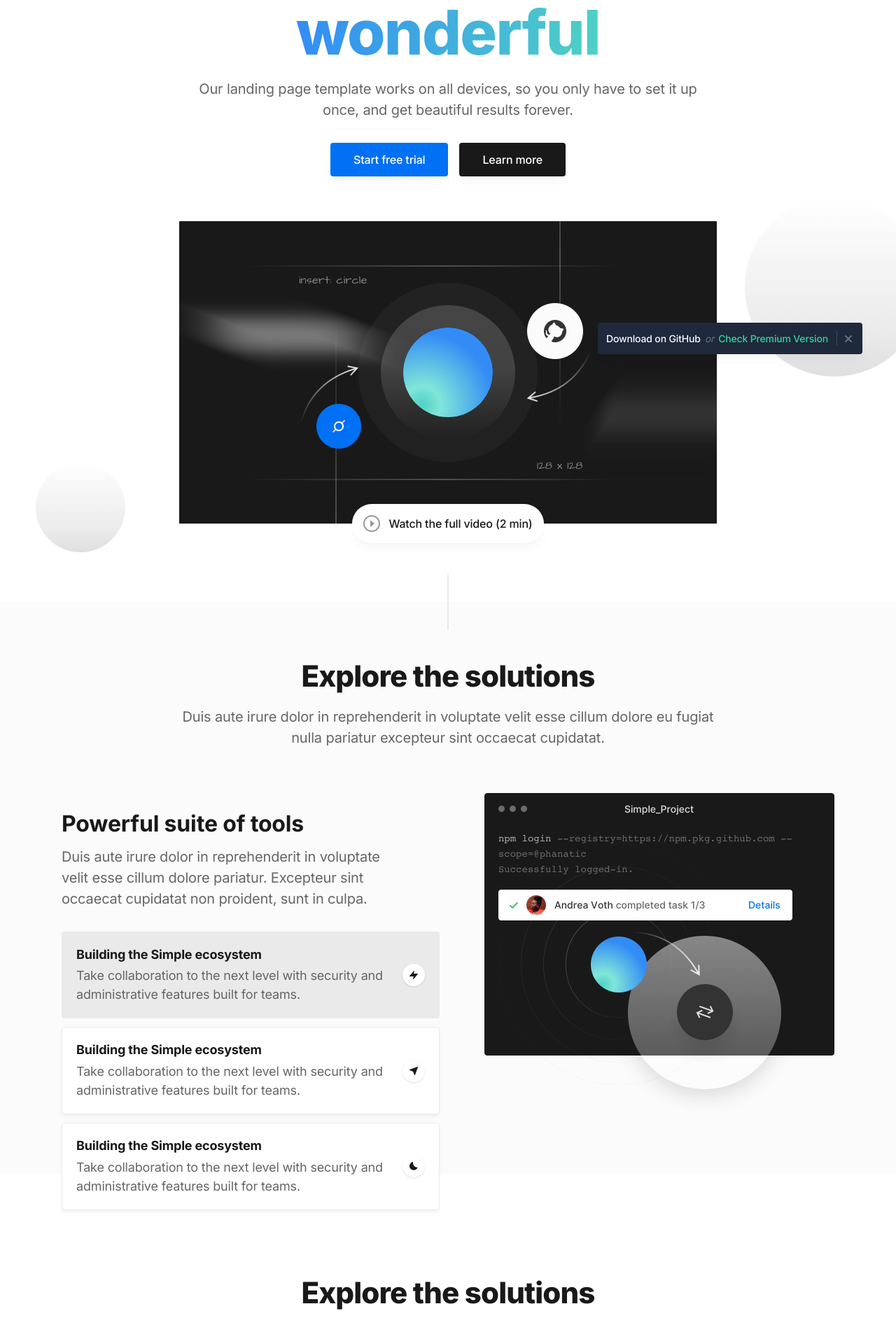
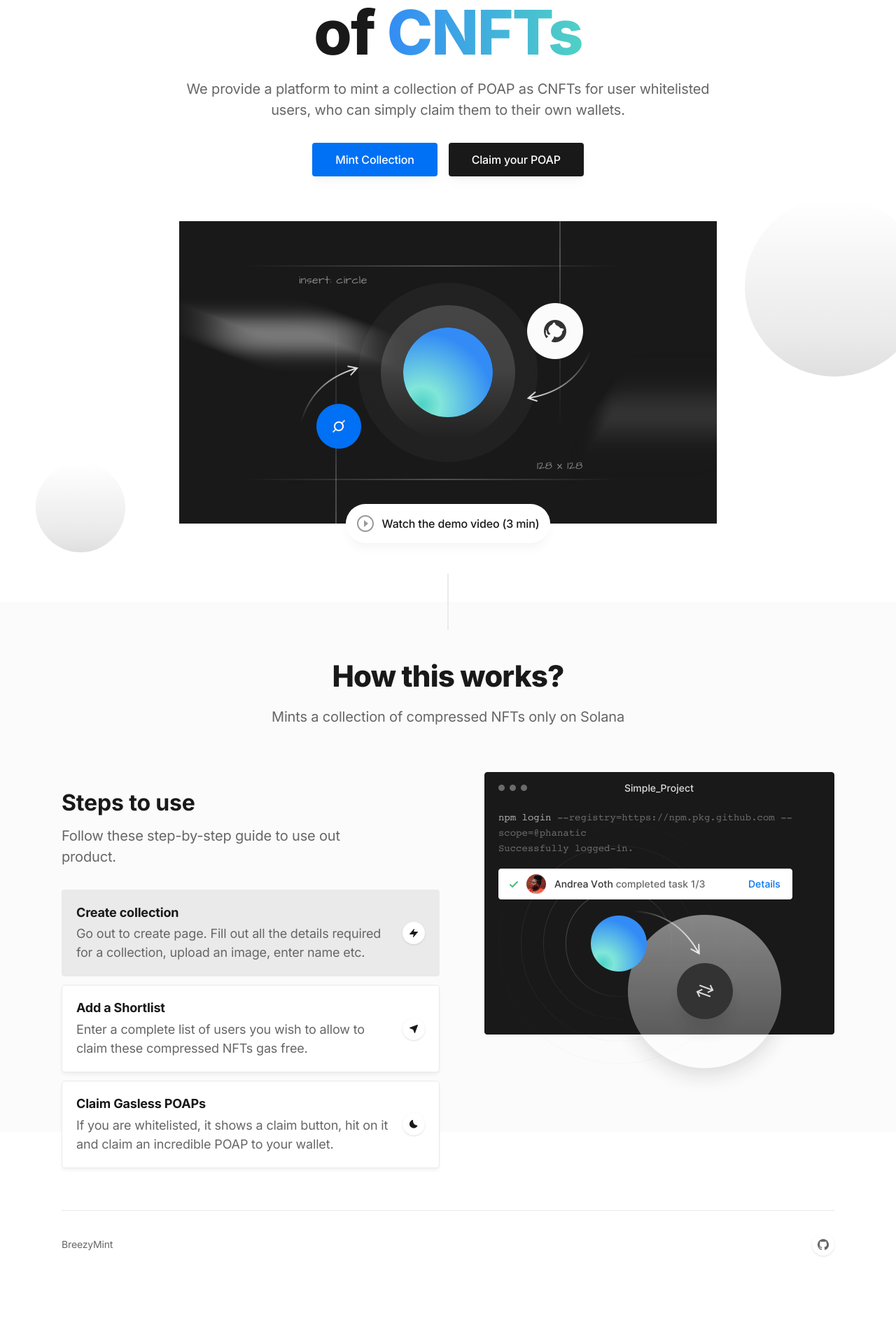
Before and after one commit to breezymint-labs/opos, a Next.js app: page / in a window 1280 px wide. Shown: the part 262-2155 px from the top of the page at 70% size. After the commit the page ends 2088 px from the top, so only its background shows below. Built offline with nearby package versions, Linux system fonts and the light colour scheme.

Commit message:
added content

```diff
--- a/app/(default)/page.tsx
+++ b/app/(default)/page.tsx
@@ -14,7 +14,7 @@ export default function Home() {
     <>
       <Hero />
       <Features />
-      <FeaturesBlocks />
+      {/* <FeaturesBlocks /> */}
       {/* <Testimonials /> */}
       {/* <Newsletter /> */}
     </>
--- a/app/layout.tsx
+++ b/app/layout.tsx
@@ -3,7 +3,6 @@ import './css/style.css'
 import { Inter } from 'next/font/google'
 
 import Header from '@/components/ui/header'
-import Banner from '@/components/banner'
 
 const inter = Inter({
   subsets: ['latin'],
@@ -27,7 +26,6 @@ export default function RootLayout({
         <div className="flex flex-col min-h-screen overflow-hidden supports-[overflow:clip]:overflow-clip">
           <Header />
           {children}
-          <Banner />
         </div>
       </body>
     </html>
--- a/components/features.tsx
+++ b/components/features.tsx
@@ -32,8 +32,8 @@ export default function Features() {
 
           {/* Section header */}
           <div className="max-w-3xl mx-auto text-center pb-12 md:pb-16">
-            <h1 className="h2 mb-4">Explore the solutions</h1>
-            <p className="text-xl text-gray-600">Duis aute irure dolor in reprehenderit in voluptate velit esse cillum dolore eu fugiat nulla pariatur excepteur sint occaecat cupidatat.</p>
+            <h1 className="h2 mb-4">How this works?</h1>
+            <p className="text-xl text-gray-600">Mints a collection of compressed NFTs only on Solana</p>
           </div>
 
           {/* Section content */}
@@ -42,8 +42,8 @@ export default function Features() {
             {/* Content */}
             <div className="max-w-xl md:max-w-none md:w-full mx-auto md:col-span-7 lg:col-span-6 md:mt-6" data-aos="fade-right">
               <div className="md:pr-4 lg:pr-12 xl:pr-16 mb-8">
-                <h3 className="h3 mb-3">Powerful suite of tools</h3>
-                <p className="text-xl text-gray-600">Duis aute irure dolor in reprehenderit in voluptate velit esse cillum dolore pariatur. Excepteur sint occaecat cupidatat non proident, sunt in culpa.</p>
+                <h3 className="h3 mb-3">Steps to use</h3>
+                <p className="text-xl text-gray-600">Follow these step-by-step guide to use out product.</p>
               </div>
               {/* Tabs buttons */}
               <div className="mb-8 md:mb-0">
@@ -53,8 +53,8 @@ export default function Features() {
                   onClick={(e) => { e.preventDefault(); setTab(1); }}
                 >
                   <div>
-                    <div className="font-bold leading-snug tracking-tight mb-1">Building the Simple ecosystem</div>
-                    <div className="text-gray-600">Take collaboration to the next level with security and administrative features built for teams.</div>
+                    <div className="font-bold leading-snug tracking-tight mb-1">Create collection</div>
+                    <div className="text-gray-600">Go out to create page. Fill out all the details required for a collection, upload an image, enter name etc.</div>
                   </div>
                   <div className="flex justify-center items-center w-8 h-8 bg-white rounded-full shadow flex-shrink-0 ml-3">
                     <svg className="w-3 h-3 fill-current" viewBox="0 0 12 12" xmlns="http://www.w3.org/2000/svg">
@@ -68,8 +68,8 @@ export default function Features() {
                   onClick={(e) => { e.preventDefault(); setTab(2); }}
                 >
                   <div>
-                    <div className="font-bold leading-snug tracking-tight mb-1">Building the Simple ecosystem</div>
-                    <div className="text-gray-600">Take collaboration to the next level with security and administrative features built for teams.</div>
+                    <div className="font-bold leading-snug tracking-tight mb-1">Add a Shortlist</div>
+                    <div className="text-gray-600">Enter a complete list of users you wish to allow to claim these compressed NFTs gas free.</div>
                   </div>
                   <div className="flex justify-center items-center w-8 h-8 bg-white rounded-full shadow flex-shrink-0 ml-3">
                     <svg className="w-3 h-3 fill-current" viewBox="0 0 12 12" xmlns="http://www.w3.org/2000/svg">
@@ -83,8 +83,8 @@ export default function Features() {
                   onClick={(e) => { e.preventDefault(); setTab(3); }}
                 >
                   <div>
-                    <div className="font-bold leading-snug tracking-tight mb-1">Building the Simple ecosystem</div>
-                    <div className="text-gray-600">Take collaboration to the next level with security and administrative features built for teams.</div>
+                    <div className="font-bold leading-snug tracking-tight mb-1">Claim Gasless POAPs</div>
+                    <div className="text-gray-600">If you are whitelisted, it shows a claim button, hit on it and claim an incredible POAP to your wallet.</div>
                   </div>
                   <div className="flex justify-center items-center w-8 h-8 bg-white rounded-full shadow flex-shrink-0 ml-3">
                     <svg className="w-3 h-3 fill-current" viewBox="0 0 12 12" xmlns="http://www.w3.org/2000/svg">
--- a/components/hero.tsx
+++ b/components/hero.tsx
@@ -29,15 +29,15 @@ export default function Hero() {
 
           {/* Section header */}
           <div className="text-center pb-12 md:pb-16">
-            <h1 className="text-5xl md:text-6xl font-extrabold leading-tighter tracking-tighter mb-4" data-aos="zoom-y-out">Make your website <span className="bg-clip-text text-transparent bg-gradient-to-r from-blue-500 to-teal-400">wonderful</span></h1>
+            <h1 className="text-5xl md:text-6xl font-extrabold leading-tighter tracking-tighter mb-4" data-aos="zoom-y-out">Mint your own collection of <span className="bg-clip-text text-transparent bg-gradient-to-r from-blue-500 to-teal-400"> CNFTs</span></h1>
             <div className="max-w-3xl mx-auto">
-              <p className="text-xl text-gray-600 mb-8" data-aos="zoom-y-out" data-aos-delay="150">Our landing page template works on all devices, so you only have to set it up once, and get beautiful results forever.</p>
+              <p className="text-xl text-gray-600 mb-8" data-aos="zoom-y-out" data-aos-delay="150">We provide a platform to mint a collection of POAP as CNFTs for user whitelisted users, who can simply claim them to their own wallets.</p>
               <div className="max-w-xs mx-auto sm:max-w-none sm:flex sm:justify-center" data-aos="zoom-y-out" data-aos-delay="300">
                 <div>
-                  <a className="btn text-white bg-blue-600 hover:bg-blue-700 w-full mb-4 sm:w-auto sm:mb-0" href="#0">Start free trial</a>
+                  <a className="btn text-white bg-blue-600 hover:bg-blue-700 w-full mb-4 sm:w-auto sm:mb-0" href="#0">Mint Collection</a>
                 </div>
                 <div>
-                  <a className="btn text-white bg-gray-900 hover:bg-gray-800 w-full sm:w-auto sm:ml-4" href="#0">Learn more</a>
+                  <a className="btn text-white bg-gray-900 hover:bg-gray-800 w-full sm:w-auto sm:ml-4" href="#0">Claim your POAP</a>
                 </div>
               </div>
             </div>
--- a/components/modal-video.tsx
+++ b/components/modal-video.tsx
@@ -69,7 +69,7 @@ export default function ModalVideo({
               <path d="M12 22c5.523 0 10-4.477 10-10S17.523 2 12 2 2 6.477 2 12s4.477 10 10 10zm0 2C5.373 24 0 18.627 0 12S5.373 0 12 0s12 5.373 12 12-5.373 12-12 12z" />
               <path d="M10 17l6-5-6-5z" />
             </svg>
-            <span className="ml-3">Watch the full video (2 min)</span>
+            <span className="ml-3">Watch the demo video (3 min)</span>
           </button>
         </div>
       </div>
--- a/components/ui/footer.tsx
+++ b/components/ui/footer.tsx
@@ -3,143 +3,39 @@ import Logo from './logo'
 export default function Footer() {
   return (
     <footer>
-      <div className="max-w-6xl mx-auto px-4 sm:px-6">
+      <div className="max-w-6xl mx-auto px-4 sm:px-6 mt-12">
 
-        {/* Top area: Blocks */}
-        <div className="grid sm:grid-cols-12 gap-8 py-8 md:py-12 border-t border-gray-200">
-
-          {/* 1st block */}
-          <div className="sm:col-span-12 lg:col-span-3">
-            <div className="mb-2">
-              <Logo />
-            </div>
-            <div className="text-sm text-gray-600">
-              <a href="#0" className="text-gray-600 hover:text-gray-900 hover:underline transition duration-150 ease-in-out">Terms</a> · <a href="#0" className="text-gray-600 hover:text-gray-900 hover:underline transition duration-150 ease-in-out">Privacy Policy</a>
-            </div>
-          </div>
-
-          {/* 2nd block */}
-          <div className="sm:col-span-6 md:col-span-3 lg:col-span-2">
-            <h6 className="text-gray-800 font-medium mb-2">Products</h6>
-            <ul className="text-sm">
-              <li className="mb-2">
-                <a href="#0" className="text-gray-600 hover:text-gray-900 transition duration-150 ease-in-out">Web Studio</a>
-              </li>
-              <li className="mb-2">
-                <a href="#0" className="text-gray-600 hover:text-gray-900 transition duration-150 ease-in-out">DynamicBox Flex</a>
-              </li>
-              <li className="mb-2">
-                <a href="#0" className="text-gray-600 hover:text-gray-900 transition duration-150 ease-in-out">Programming Forms</a>
-              </li>
-              <li className="mb-2">
-                <a href="#0" className="text-gray-600 hover:text-gray-900 transition duration-150 ease-in-out">Integrations</a>
-              </li>
-              <li className="mb-2">
-                <a href="#0" className="text-gray-600 hover:text-gray-900 transition duration-150 ease-in-out">Command-line</a>
-              </li>
-            </ul>
-          </div>
-
-          {/* 3rd block */}
-          <div className="sm:col-span-6 md:col-span-3 lg:col-span-2">
-            <h6 className="text-gray-800 font-medium mb-2">Resources</h6>
-            <ul className="text-sm">
-              <li className="mb-2">
-                <a href="#0" className="text-gray-600 hover:text-gray-900 transition duration-150 ease-in-out">Documentation</a>
-              </li>
-              <li className="mb-2">
-                <a href="#0" className="text-gray-600 hover:text-gray-900 transition duration-150 ease-in-out">Tutorials & Guides</a>
-              </li>
-              <li className="mb-2">
-                <a href="#0" className="text-gray-600 hover:text-gray-900 transition duration-150 ease-in-out">Blog</a>
-              </li>
-              <li className="mb-2">
-                <a href="#0" className="text-gray-600 hover:text-gray-900 transition duration-150 ease-in-out">Support Center</a>
-              </li>
-              <li className="mb-2">
-                <a href="#0" className="text-gray-600 hover:text-gray-900 transition duration-150 ease-in-out">Partners</a>
-              </li>
-            </ul>
-          </div>
-
-          {/* 4th block */}
-          <div className="sm:col-span-6 md:col-span-3 lg:col-span-2">
-            <h6 className="text-gray-800 font-medium mb-2">Company</h6>
-            <ul className="text-sm">
-              <li className="mb-2">
-                <a href="#0" className="text-gray-600 hover:text-gray-900 transition duration-150 ease-in-out">Home</a>
-              </li>
-              <li className="mb-2">
-                <a href="#0" className="text-gray-600 hover:text-gray-900 transition duration-150 ease-in-out">About us</a>
-              </li>
-              <li className="mb-2">
-                <a href="#0" className="text-gray-600 hover:text-gray-900 transition duration-150 ease-in-out">Company values</a>
-              </li>
-              <li className="mb-2">
-                <a href="#0" className="text-gray-600 hover:text-gray-900 transition duration-150 ease-in-out">Pricing</a>
-              </li>
-              <li className="mb-2">
-                <a href="#0" className="text-gray-600 hover:text-gray-900 transition duration-150 ease-in-out">Privacy Policy</a>
-              </li>
-            </ul>
-          </div>
-
-          {/* 5th block */}
-          <div className="sm:col-span-6 md:col-span-3 lg:col-span-3">
-            <h6 className="text-gray-800 font-medium mb-2">Subscribe</h6>
-            <p className="text-sm text-gray-600 mb-4">Get the latest news and articles to your inbox every month.</p>
-            <form>
-              <div className="flex flex-wrap mb-4">
-                <div className="w-full">
-                  <label className="block text-sm sr-only" htmlFor="newsletter">Email</label>
-                  <div className="relative flex items-center max-w-xs">
-                    <input id="newsletter" type="email" className="form-input w-full text-gray-800 px-3 py-2 pr-12 text-sm" placeholder="Your email" required />
-                    <button type="submit" className="absolute inset-0 left-auto" aria-label="Subscribe">
-                      <span className="absolute inset-0 right-auto w-px -ml-px my-2 bg-gray-300" aria-hidden="true"></span>
-                      <svg className="w-3 h-3 fill-current text-blue-600 mx-3 shrink-0" viewBox="0 0 12 12" xmlns="http://www.w3.org/2000/svg">
-                        <path d="M11.707 5.293L7 .586 5.586 2l3 3H0v2h8.586l-3 3L7 11.414l4.707-4.707a1 1 0 000-1.414z" fillRule="nonzero" />
-                      </svg>
-                    </button>
-                  </div>
-                  {/* Success message */}
-                  {/* <p className="mt-2 text-green-600 text-sm">Thanks for subscribing!</p> */}
-                </div>
-              </div>
-            </form>
-          </div>
-
-        </div>
 
         {/* Bottom area */}
         <div className="md:flex md:items-center md:justify-between py-4 md:py-8 border-t border-gray-200">
 
           {/* Social as */}
           <ul className="flex mb-4 md:order-1 md:ml-4 md:mb-0">
-            <li>
+            {/* <li>
               <a href="#0" className="flex justify-center items-center text-gray-600 hover:text-gray-900 bg-white hover:bg-white-100 rounded-full shadow transition duration-150 ease-in-out" aria-label="Twitter">
                 <svg className="w-8 h-8 fill-current" viewBox="0 0 32 32" xmlns="http://www.w3.org/2000/svg">
                   <path d="M24 11.5c-.6.3-1.2.4-1.9.5.7-.4 1.2-1 1.4-1.8-.6.4-1.3.6-2.1.8-.6-.6-1.5-1-2.4-1-1.7 0-3.2 1.5-3.2 3.3 0 .3 0 .5.1.7-2.7-.1-5.2-1.4-6.8-3.4-.3.5-.4 1-.4 1.7 0 1.1.6 2.1 1.5 2.7-.5 0-1-.2-1.5-.4 0 1.6 1.1 2.9 2.6 3.2-.3.1-.6.1-.9.1-.2 0-.4 0-.6-.1.4 1.3 1.6 2.3 3.1 2.3-1.1.9-2.5 1.4-4.1 1.4H8c1.5.9 3.2 1.5 5 1.5 6 0 9.3-5 9.3-9.3v-.4c.7-.5 1.3-1.1 1.7-1.8z" />
                 </svg>
               </a>
-            </li>
+            </li> */}
             <li className="ml-4">
-              <a href="#0" className="flex justify-center items-center text-gray-600 hover:text-gray-900 bg-white hover:bg-white-100 rounded-full shadow transition duration-150 ease-in-out" aria-label="Github">
+              <a href="https://github.com/breezymint-labs/opos" target="_blank" className="flex justify-center items-center text-gray-600 hover:text-gray-900 bg-white hover:bg-white-100 rounded-full shadow transition duration-150 ease-in-out" aria-label="Github">
                 <svg className="w-8 h-8 fill-current" viewBox="0 0 32 32" xmlns="http://www.w3.org/2000/svg">
                   <path d="M16 8.2c-4.4 0-8 3.6-8 8 0 3.5 2.3 6.5 5.5 7.6.4.1.5-.2.5-.4V22c-2.2.5-2.7-1-2.7-1-.4-.9-.9-1.2-.9-1.2-.7-.5.1-.5.1-.5.8.1 1.2.8 1.2.8.7 1.3 1.9.9 2.3.7.1-.5.3-.9.5-1.1-1.8-.2-3.6-.9-3.6-4 0-.9.3-1.6.8-2.1-.1-.2-.4-1 .1-2.1 0 0 .7-.2 2.2.8.6-.2 1.3-.3 2-.3s1.4.1 2 .3c1.5-1 2.2-.8 2.2-.8.4 1.1.2 1.9.1 2.1.5.6.8 1.3.8 2.1 0 3.1-1.9 3.7-3.7 3.9.3.4.6.9.6 1.6v2.2c0 .2.1.5.6.4 3.2-1.1 5.5-4.1 5.5-7.6-.1-4.4-3.7-8-8.1-8z" />
                 </svg>
               </a>
             </li>
-            <li className="ml-4">
+            {/* <li className="ml-4">
               <a href="#0" className="flex justify-center items-center text-gray-600 hover:text-gray-900 bg-white hover:bg-white-100 rounded-full shadow transition duration-150 ease-in-out" aria-label="Facebook">
                 <svg className="w-8 h-8 fill-current" viewBox="0 0 32 32" xmlns="http://www.w3.org/2000/svg">
                   <path d="M14.023 24L14 17h-3v-3h3v-2c0-2.7 1.672-4 4.08-4 1.153 0 2.144.086 2.433.124v2.821h-1.67c-1.31 0-1.563.623-1.563 1.536V14H21l-1 3h-2.72v7h-3.257z" />
                 </svg>
               </a>
-            </li>
+            </li> */}
           </ul>
 
           {/* Copyrights note */}
-          <div className="text-sm text-gray-600 mr-4">&copy; Cruip.com. All rights reserved.</div>
+          <div className="text-sm text-gray-600 mr-4">BreezyMint</div>
 
         </div>
 
```
